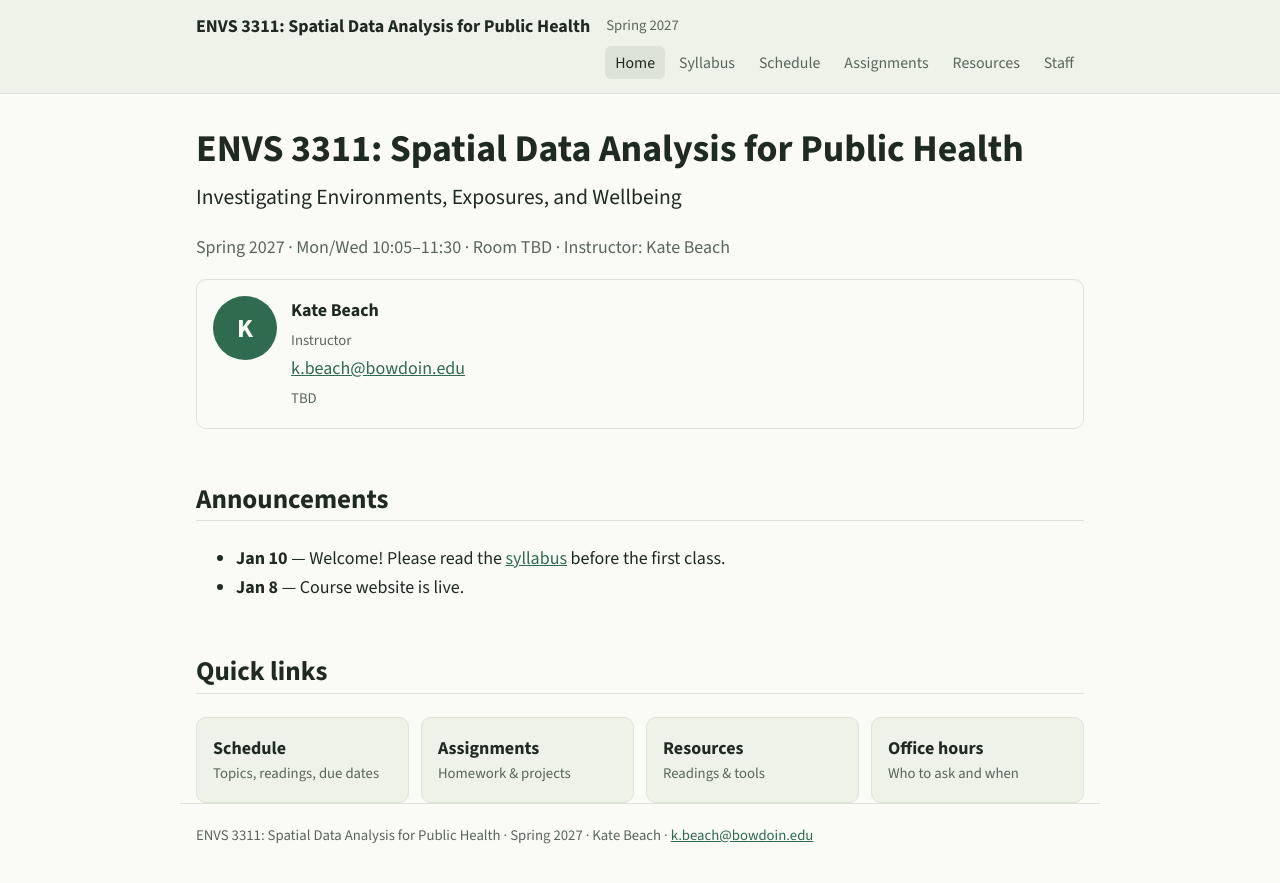
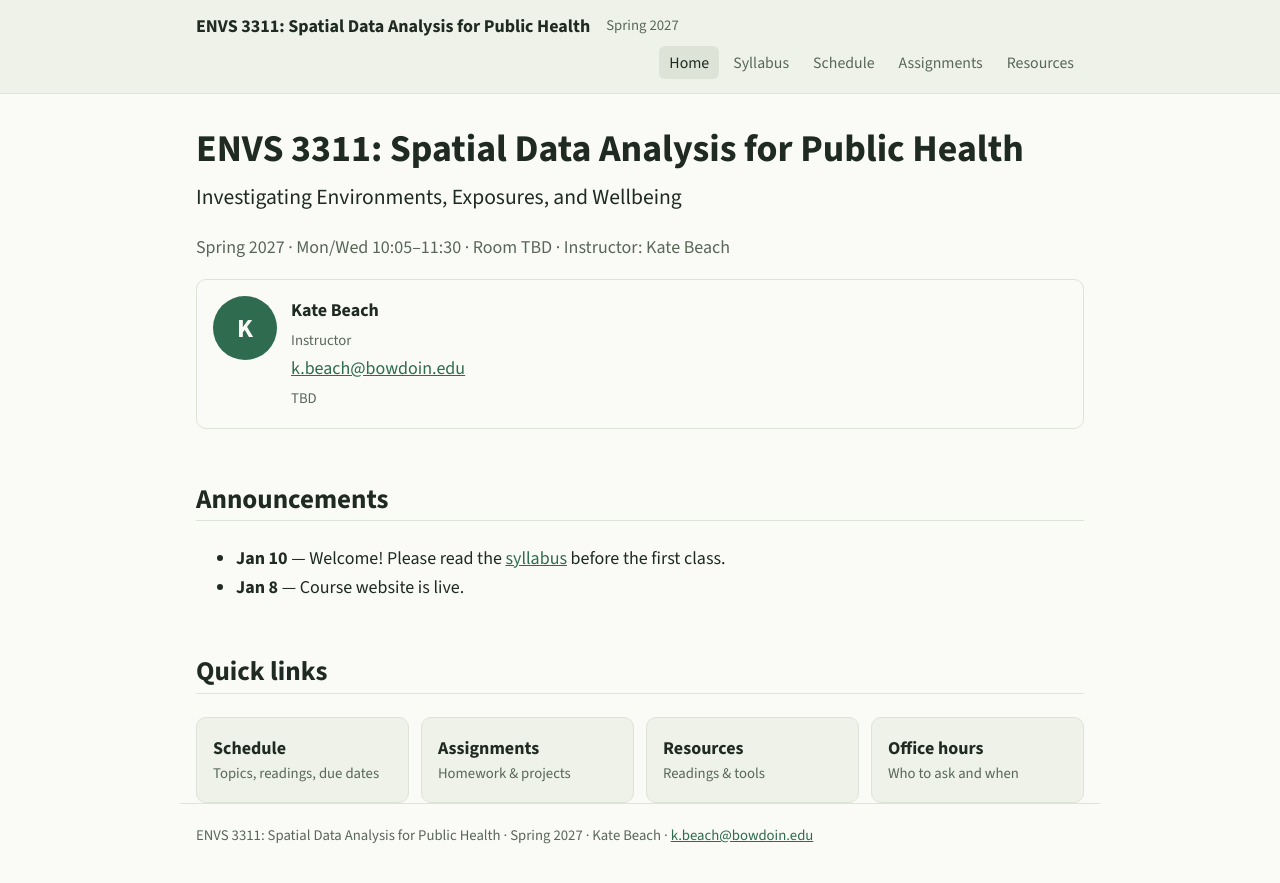
Before and after one commit to kateebb/envs3311, a Jekyll site: the page built from index.md, in a window 1280 px wide. Shown: the top 883 px of the page. Built offline with Jekyll 4.4.1, drawn with Linux system fonts in a browser that asks for light colours.

Commit message:
Update nav.yml

```diff
--- a/_data/nav.yml
+++ b/_data/nav.yml
@@ -8,5 +8,3 @@
   url: /assignments/
 - title: Resources
   url: /resources/
-- title: Staff
-  url: /staff/
```
